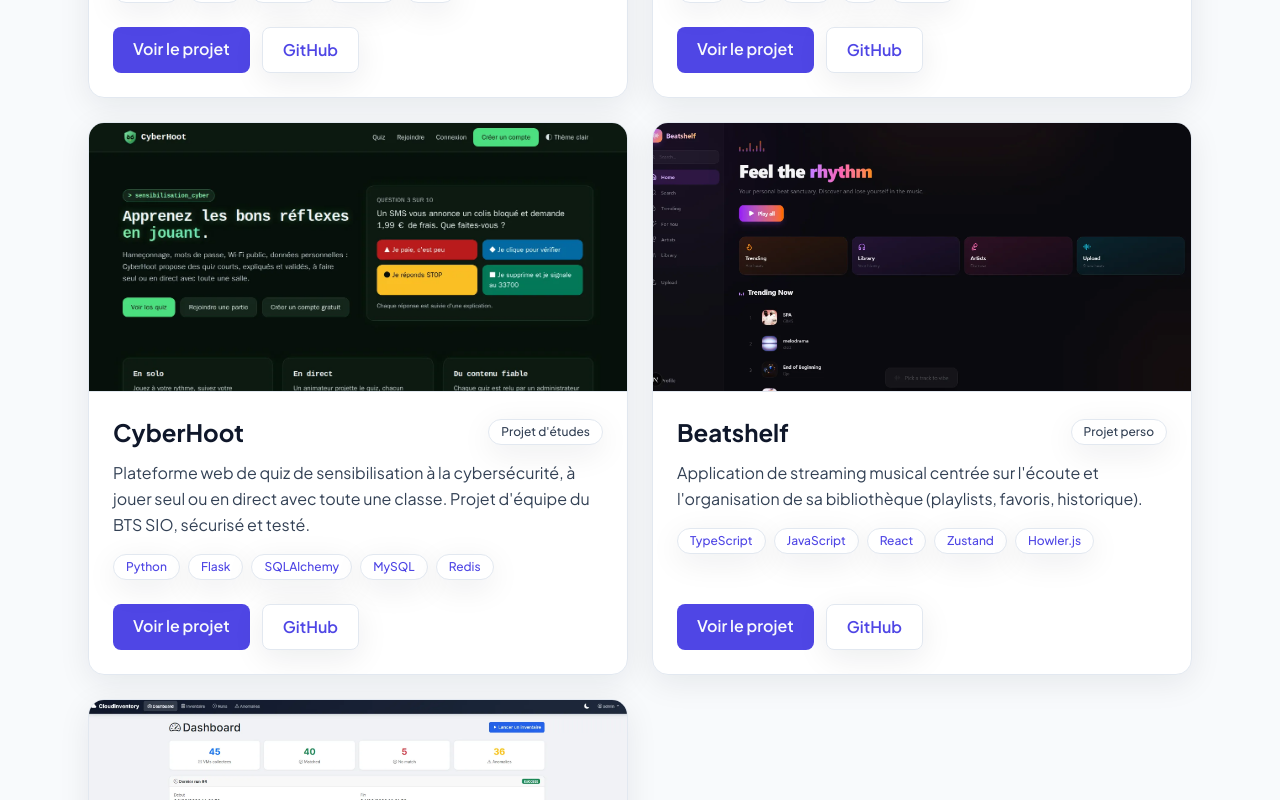
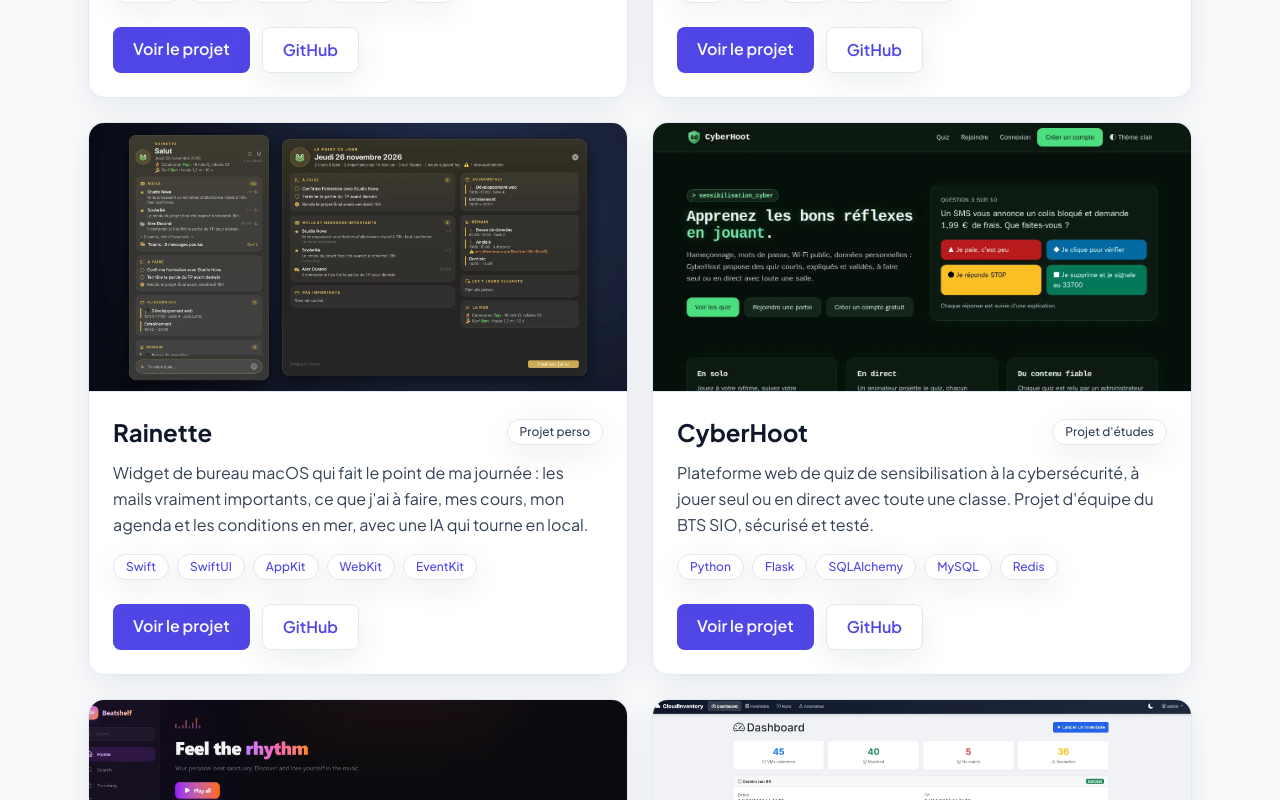
Before and after one commit to Fr0gzilla/Portfolio, a Next.js app: page / in a window 1280 px wide. Shown: the part 3960-4760 px from the top of the page. Built offline with nearby package versions, Linux system fonts and the light colour scheme.

Commit message:
Projet Rainette : widget de bureau macOS avec IA locale

```diff
--- a/app/projets/data.ts
+++ b/app/projets/data.ts
@@ -83,6 +83,38 @@ export const projets: Projet[] = [
     icone: `${basePath}/previews/macnplay-icone.webp`,
     periode: "Novembre 2026 → en cours",
     role: "Développeur (projet solo, basé sur chiaki-ng)",
+    confidentialite: "public",
+  },
+  {
+    slug: "rainette",
+    titre: "Rainette",
+    type: "perso",
+    resume:
+      "Widget de bureau macOS qui fait le point de ma journée : les mails vraiment importants, ce que j'ai à faire, mes cours, mon agenda et les conditions en mer, avec une IA qui tourne en local.",
+    contexte:
+      "Projet personnel. Entre mes mails perso, ceux de l'école sur Outlook, Teams, l'emploi du temps sur la plateforme de l'école et mon agenda, l'information était éparpillée. Je voulais tout retrouver au même endroit, sans envoyer mes mails à un service d'IA en ligne.",
+    demande:
+      "Un widget posé sur le bureau qui trie les mails non lus pour ne garder que ce qui compte, transforme ce qui demande une action en liste à cocher, affiche les cours et l'agenda, et avec lequel on peut discuter pour ajouter un évènement ou répondre à un mail, sans que rien ne parte sans validation.",
+    demarche: [
+      "Application Swift (AppKit et SwiftUI) compilée sans Xcode, avec une IA locale (Ollama) pour le tri, les résumés et la discussion.",
+      "Tri en trois catégories (à faire, à savoir, inutile) avec un filet de sécurité dans le code, un verdict mémorisé par mail et une réparation du JSON quand le modèle le renvoie incomplet : un tri complet passe de 2 minutes à moins de 40 secondes, puis à quelques secondes pour un nouveau mail.",
+      "Lecture d'Outlook web, de Teams et de l'emploi du temps dans des pages cachées, ouvertes seulement le temps de la lecture (la mémoire passe de 2,6 Go à 140 Mo) ; pour Teams, les accusés de lecture sont bloqués pour ne rien marquer comme lu.",
+      "Des outils pour la discussion (lire l'agenda, proposer un évènement, préparer une réponse formelle ou tranquille) ; le code recale les dates quand le modèle se trompe de jour et signale les chevauchements avec les cours.",
+      "Un point du jour qui s'ouvre chaque matin à 7h, une grenouille dessinée dont l'humeur suit la journée, et les données personnelles sorties du code dans un fichier de réglages pour pouvoir publier le dépôt.",
+    ],
+    technologies: ["Swift", "SwiftUI", "AppKit", "WebKit", "EventKit", "AppleScript", "JavaScript"],
+    outils: ["Ollama", "Open-Meteo", "Git / GitHub"],
+    resultats:
+      "En service tous les jours sur mon Mac depuis novembre 2026 : sur une vingtaine de mails non lus, il en reste 2 ou 3 à l'écran, le reste est mis de côté mais toujours consultable. 68 tests automatisés couvrent les règles fragiles (dates, tri, Teams, chevauchements).",
+    difficultes:
+      "Composer avec un petit modèle local qui annonce parfois une action sans la faire, se trompe de jour de la semaine ou coupe sa réponse : chaque cas a été reproduit, puis rattrapé par du code et un test. Et lire Outlook et Teams sans API, directement dans leurs pages, sans rien marquer comme lu.",
+    apports:
+      "Construire une app macOS de bout en bout sans Xcode, intégrer un modèle d'IA local avec des garde-fous plutôt que de lui faire confiance aveuglément, et penser la vie privée dès le départ : IA locale, données hors du dépôt, vérification avant chaque publication.",
+    liens: [{ label: "Code source (GitHub)", url: "https://github.com/Fr0gzilla/Rainette" }],
+    preview: `${basePath}/previews/rainette.webp`,
+    icone: `${basePath}/previews/rainette-icone.webp`,
+    periode: "Novembre 2026 → en cours",
+    role: "Concepteur et développeur (projet solo)",
     confidentialite: "public",
   },
   {
```
Also changed, not shown: public/previews/rainette-icone.webp (added), public/previews/rainette.webp (added).
